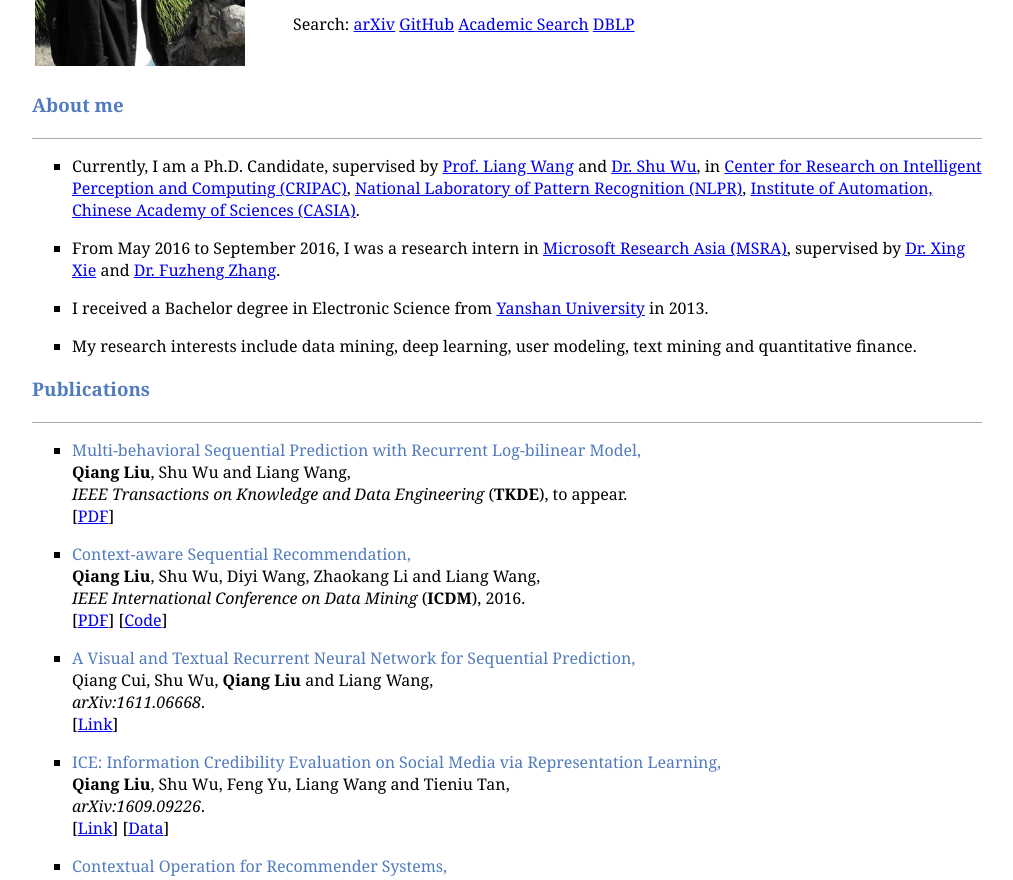
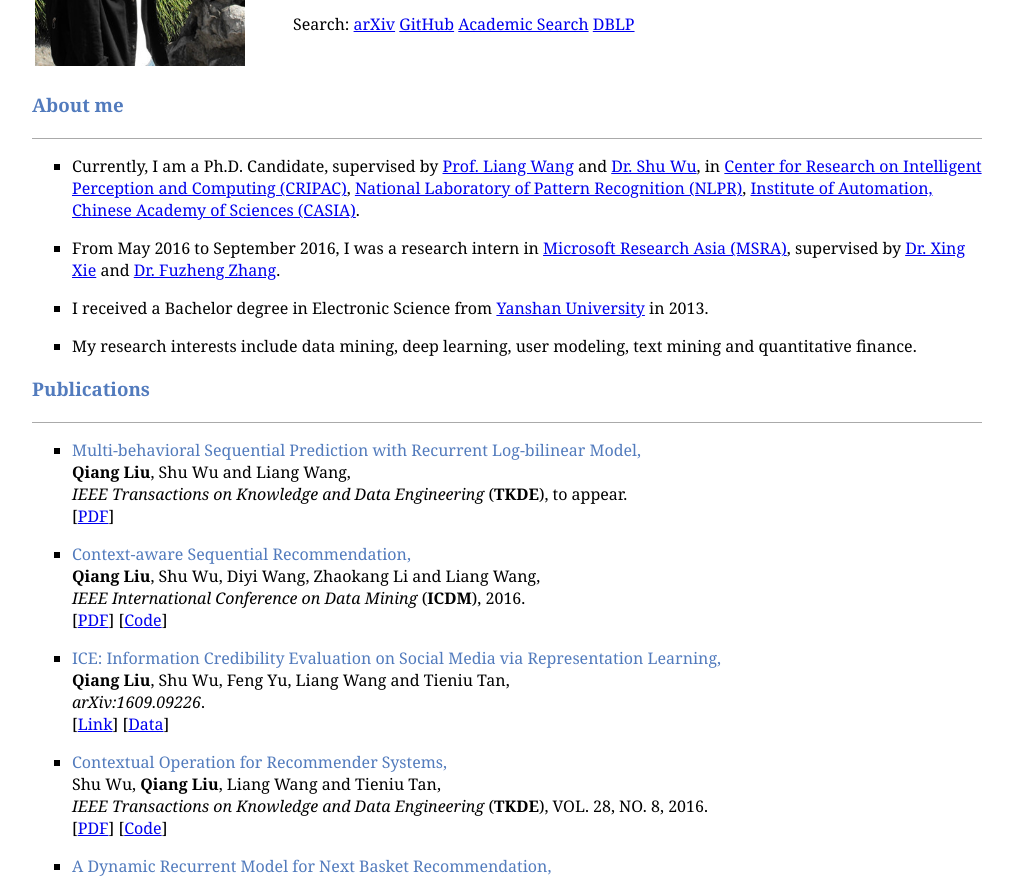
Before and after one commit to QiangLiuCASIA/homepage, a plain HTML site: page index.html in a window 1280 px wide. Shown: the part 155-1035 px from the top of the page, without its empty margins (133-1146 px from the left). Drawn offline with Linux system fonts and the light colour scheme.

Commit message:
Update index.html

```diff
--- a/index.html
+++ b/index.html
@@ -128,22 +128,6 @@
      <i>IEEE International Conference on Data Mining</i> (<b>ICDM</b>), 2016.<br>
 
      [<a href="./files/CARNN.pdf">PDF</a>] [<a href="./files/CARNNcode.zip">Code</a>]
-
- </li>
-</ul>
-
-
-<ul type="square">
- <li class="MsoNormal" style="mso-margin-top-alt:auto;mso-margin-bottom-alt:auto;mso-list:l2 level1 lfo3;tab-stops:list 36.0pt;background:white;vertical-align:top">
- 	   <span style="color:#527BBD">
-
-     A Visual and Textual Recurrent Neural Network for Sequential Prediction,</span><br>
-
-     Qiang Cui, Shu Wu, <b>Qiang Liu</b> and Liang Wang,<br>
-
-     <i>arXiv:1611.06668</i>.<br>
-
-     [<a href="https://arxiv.org/abs/1611.06668">Link</a>]
 
  </li>
 </ul>
```
